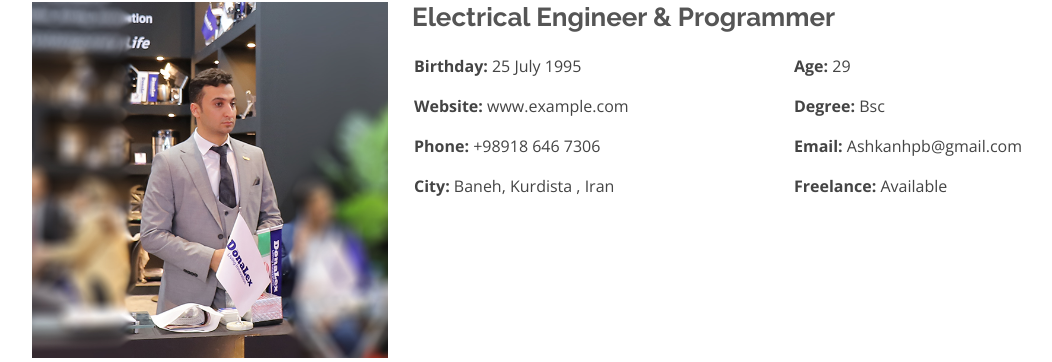
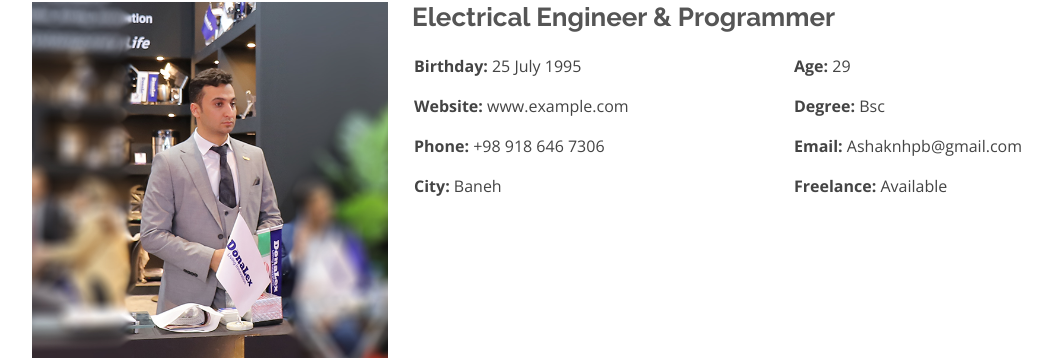
Before and after one commit to ashkanhpb/cvweb, a Django app: page /about/ in a window 1280 px wide. Shown: the part 288-650 px from the top of the page, without its empty margins (50-1102 px from the left). Run offline with Django 5.2, Linux system fonts and the light colour scheme; some libraries are stand-ins or nearby versions.

Commit message:
change information transfer  by render

```diff
--- a/templates/website/about.html
+++ b/templates/website/about.html
@@ -26,17 +26,17 @@
             <div class="row">
               <div class="col-lg-6">
                 <ul>
-                  <li><i class="bi bi-rounded-right"></i> <strong>Birthday:</strong> 25 July 1995</li>
-                  <li><i class="bi bi-rounded-right"></i> <strong>Website:</strong> www.example.com</li>
-                  <li><i class="bi bi-rounded-right"></i> <strong>Phone:</strong> +98918 646 7306</li>
-                  <li><i class="bi bi-rounded-right"></i> <strong>City:</strong>  Baneh, Kurdista , Iran</li>
+                  <li><i class="bi bi-rounded-right"></i> <strong>Birthday:</strong> {{birthday}}</li>
+                  <li><i class="bi bi-rounded-right"></i> <strong>Website:</strong> {{web}}</li>
+                  <li><i class="bi bi-rounded-right"></i> <strong>Phone:</strong> {{phone}}</li>
+                  <li><i class="bi bi-rounded-right"></i> <strong>City:</strong> {{city}}</li>
                 </ul>
               </div>
               <div class="col-lg-6">
                 <ul>
-                  <li><i class="bi bi-rounded-right"></i> <strong>Age:</strong> 29 </li>
-                  <li><i class="bi bi-rounded-right"></i> <strong>Degree:</strong> Bsc </li>
-                  <li><i class="bi bi-rounded-right"></i> <strong>Email:</strong> Ashkanhpb@gmail.com </li>
+                  <li><i class="bi bi-rounded-right"></i> <strong>Age:</strong> {{age}} </li>
+                  <li><i class="bi bi-rounded-right"></i> <strong>Degree:</strong> {{degree}} </li>
+                  <li><i class="bi bi-rounded-right"></i> <strong>Email:</strong> {{email}} </li>
                   <li><i class="bi bi-rounded-right"></i> <strong>Freelance:</strong> Available</li>
                 </ul>
               </div>
--- a/website/views.py
+++ b/website/views.py
@@ -6,7 +6,8 @@ def index_view(request):
 def contact_view(request):
     return render(request,'website/contact.html')
 def about_view(request):
-    return render(request,'website/about.html')
+    context={"birthday":"25 July 1995" , "web":"www.example.com" , "phone":"+98 918 646 7306" , "city":"Baneh" , "age":"29","degree":"Bsc" , "email":"Ashaknhpb@gmail.com"}
+    return render(request,'website/about.html' , context )
 def portfolio_view(request):
     return render(request,'website/portfolio.html')
 def portfolio_details_view(request):
```
